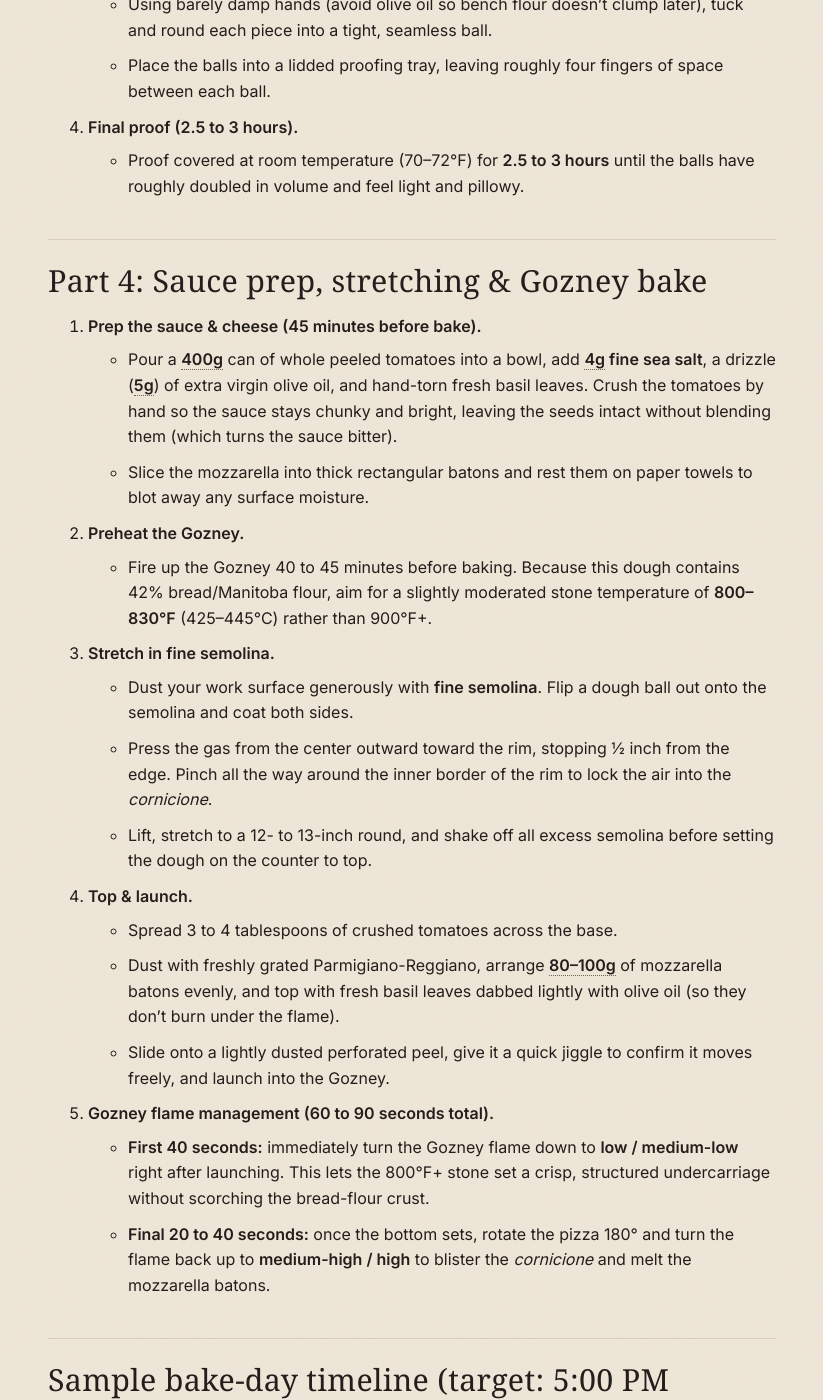
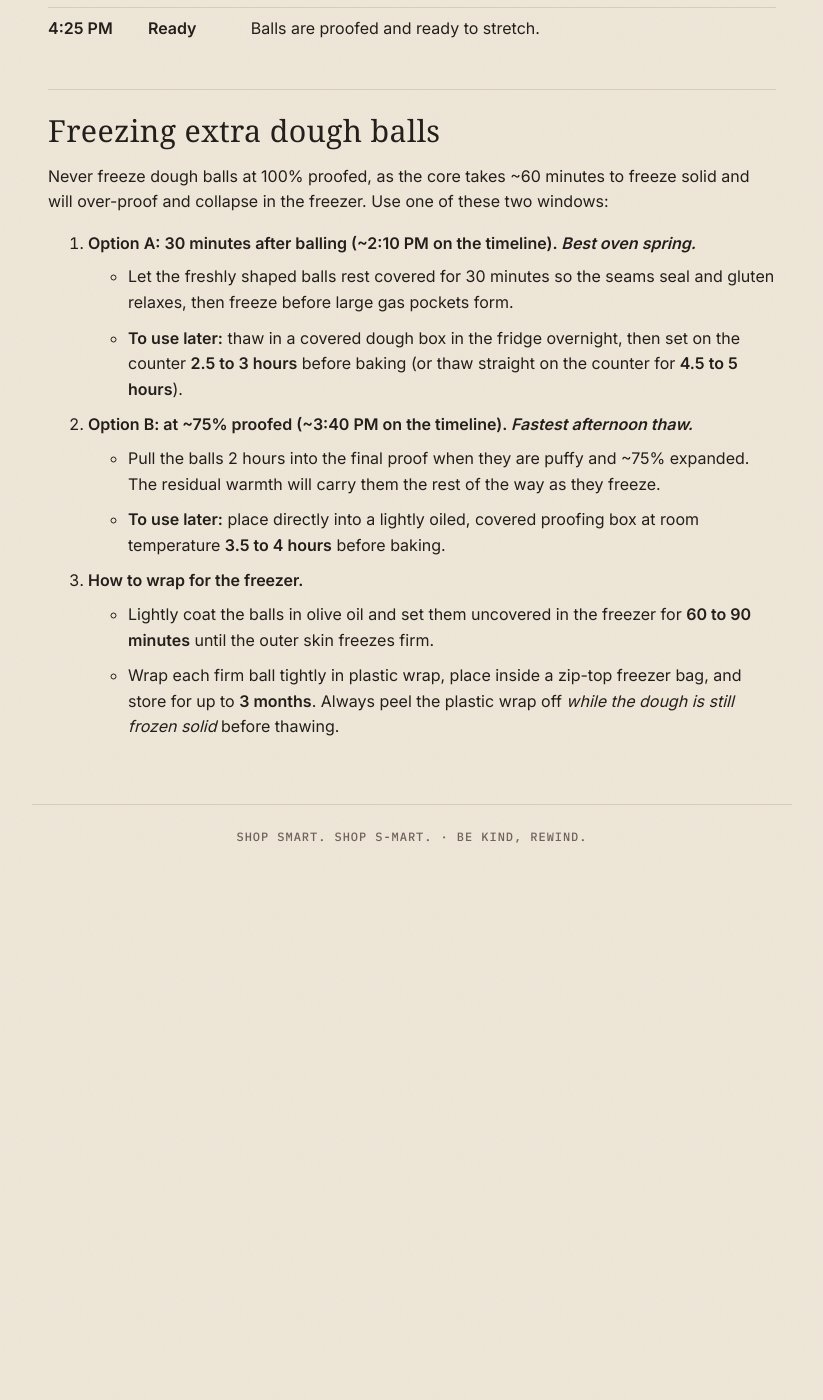
Before and after one commit to daftn/pizza, a Jekyll site: the page built from _recipes/halo-pro-poolish.md, in a window 1280 px wide and 1400 px high, scrolled down 3912 px. Shown: the whole window, without its empty margins (228-1051 px from the left). Built offline with Jekyll 4.4.1, drawn with Linux system fonts in a browser that asks for light colours; some web fonts are replaced; after the commit the page ends 4796 px from its top, so only the background shows below that; some of the changed text lies outside the part shown.

Commit message:
Trim Vito's Neapolitan to dough only
Co-Authored-By: Claude Opus 5.5 <noreply@anthropic.com>

```diff
--- a/_recipes/halo-pro-poolish.md
+++ b/_recipes/halo-pro-poolish.md
@@ -1,7 +1,7 @@
 ---
 title: Vito's Neapolitan
 category: dough
-summary: Overnight poolish, spiral-mixed with bassinage, baked at 800–830°F with flame management.
+summary: Overnight poolish, spiral-mixed in the Ooni Halo Pro with a bassinage finish.
 yield:
   count: 6              # the batch as written below
   weight: 280           # 6 × 280g = 1,680g; the extra 35g is a bowl-loss buffer
@@ -25,24 +25,6 @@ dough:
       - { id: water, name: "Primary cold water (45–50°F)", g: 310, water: true, note: "Added at the start with the poolish" }
       - { id: reserve_water, name: "Reserve cold water (45–50°F)", g: 70, water: true, note: "Held back for the bassinage drizzle" }
       - { id: salt, name: "Fine sea salt", g: 28 }
-
-toppings:
-  - name: Sauce
-    per_batch: true
-    note: One can sauces about 6 pizzas at 3–4 tablespoons each. Make a second can for a bigger batch or heavier saucing.
-    items:
-      - { id: tomatoes, name: "Whole peeled San Marzano tomatoes", qty: 400, unit: g, note: "One can" }
-      - { id: sauce_salt, name: "Fine sea salt", qty: 4, unit: g, note: "1% of the tomato weight" }
-      - { id: sauce_oil, name: "Extra virgin olive oil", qty: 5, unit: g, note: "About 1 tsp" }
-      - { name: "Fresh basil", text: "A few leaves", note: "Hand-torn" }
-  - name: Bench & toppings
-    items:
-      - { name: "Fine semolina (semola rimacinata)", text: "For dusting", note: "Bench and stretching" }
-      - { name: "Crushed tomato sauce", text: "3–4 tbsp" }
-      - { name: "Parmigiano-Reggiano", text: "Light dusting", note: "Freshly grated, under the mozzarella" }
-      - { id: mozz, name: "Mozzarella", qty: [80, 100], unit: g, note: "Dry fresh fior di latte or whole-milk low-moisture, cut into thick batons" }
-      - { name: "Fresh basil", text: "A few whole leaves", note: "Dabbed with olive oil so they don't burn" }
-      - { name: "Extra virgin olive oil", text: "To finish" }
 ---
 
 *Adapted and optimized from Vito Iacopelli's poolish masterclass for a high-efficiency spiral mixer and high-heat gas pizza oven. Flour is 58% 00 and 42% high-gluten or bread flour.*
@@ -85,25 +67,6 @@ toppings:
 4. **Final proof (2.5 to 3 hours).**
    - Proof covered at room temperature (70–72°F) for **2.5 to 3 hours** until the balls have roughly doubled in volume and feel light and pillowy.
 
-## Part 4: Sauce prep, stretching & Gozney bake
-
-1. **Prep the sauce & cheese (45 minutes before bake).**
-   - Pour a [[tomatoes]] can of whole peeled tomatoes into a bowl, add **[[sauce_salt]] fine sea salt**, a drizzle (**[[sauce_oil]]**) of extra virgin olive oil, and hand-torn fresh basil leaves. Crush the tomatoes by hand so the sauce stays chunky and bright, leaving the seeds intact without blending them (which turns the sauce bitter).
-   - Slice the mozzarella into thick rectangular batons and rest them on paper towels to blot away any surface moisture.
-2. **Preheat the Gozney.**
-   - Fire up the Gozney 40 to 45 minutes before baking. Because this dough contains 42% bread/Manitoba flour, aim for a slightly moderated stone temperature of **800–830°F** (425–445°C) rather than 900°F+.
-3. **Stretch in fine semolina.**
-   - Dust your work surface generously with **fine semolina**. Flip a dough ball out onto the semolina and coat both sides.
-   - Press the gas from the center outward toward the rim, stopping ½ inch from the edge. Pinch all the way around the inner border of the rim to lock the air into the *cornicione*.
-   - Lift, stretch to a 12- to 13-inch round, and shake off all excess semolina before setting the dough on the counter to top.
-4. **Top & launch.**
-   - Spread 3 to 4 tablespoons of crushed tomatoes across the base.
-   - Dust with freshly grated Parmigiano-Reggiano, arrange [[mozz]] of mozzarella batons evenly, and top with fresh basil leaves dabbed lightly with olive oil (so they don't burn under the flame).
-   - Slide onto a lightly dusted perforated peel, give it a quick jiggle to confirm it moves freely, and launch into the Gozney.
-5. **Gozney flame management (60 to 90 seconds total).**
-   - **First 40 seconds:** immediately turn the Gozney flame down to **low / medium-low** right after launching. This lets the 800°F+ stone set a crisp, structured undercarriage without scorching the bread-flour crust.
-   - **Final 20 to 40 seconds:** once the bottom sets, rotate the pizza 180° and turn the flame back up to **medium-high / high** to blister the *cornicione* and melt the mozzarella batons.
-
 ## Sample bake-day timeline (target: 5:00 PM dinner)
 
 | Time | Stage | Action |
@@ -115,8 +78,7 @@ toppings:
 | **12:40 – 1:40 PM** | **Bulk rest** | Round into a tight ball, cover, and rest 1 hour at room temp (on a wood board if cool). |
 | **1:40 PM** | **Ball dough** | Divide into **[[count]] balls at [[weight]]** using damp hands. Place in proofing box. |
 | **1:40 – 4:25 PM** | **Final proof** | Proof covered at room temperature for ~2 hours 45 minutes until doubled. |
-| **3:45 PM** | **Fire Gozney & prep** | Ignite the Gozney to reach 800–830°F. Crush tomatoes with 1% salt and slice mozzarella batons. |
-| **4:25 – 5:00 PM** | **Stretch & bake** | Stretch in semolina, top, launch, drop flame for 40s, then raise flame to finish. |
+| **4:25 PM** | **Ready** | Balls are proofed and ready to stretch. |
 
 ## Freezing extra dough balls
 
```
